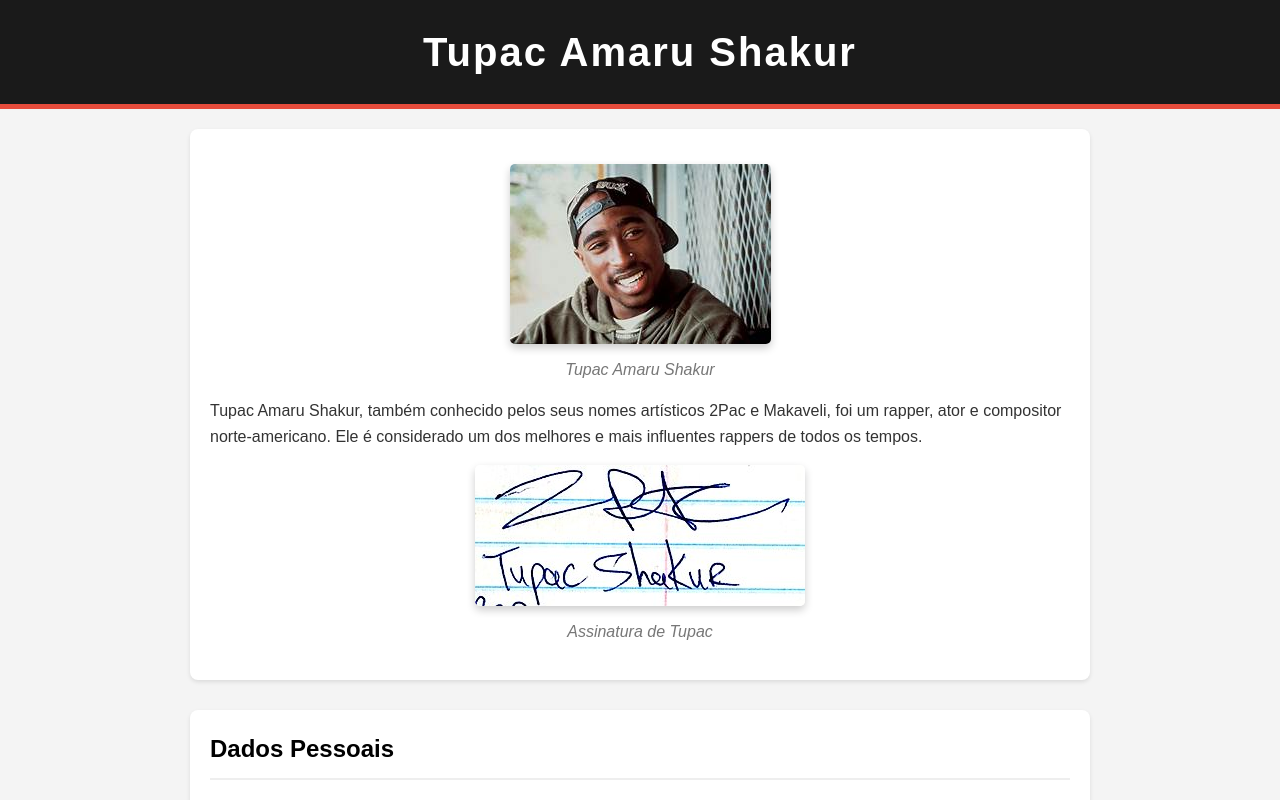
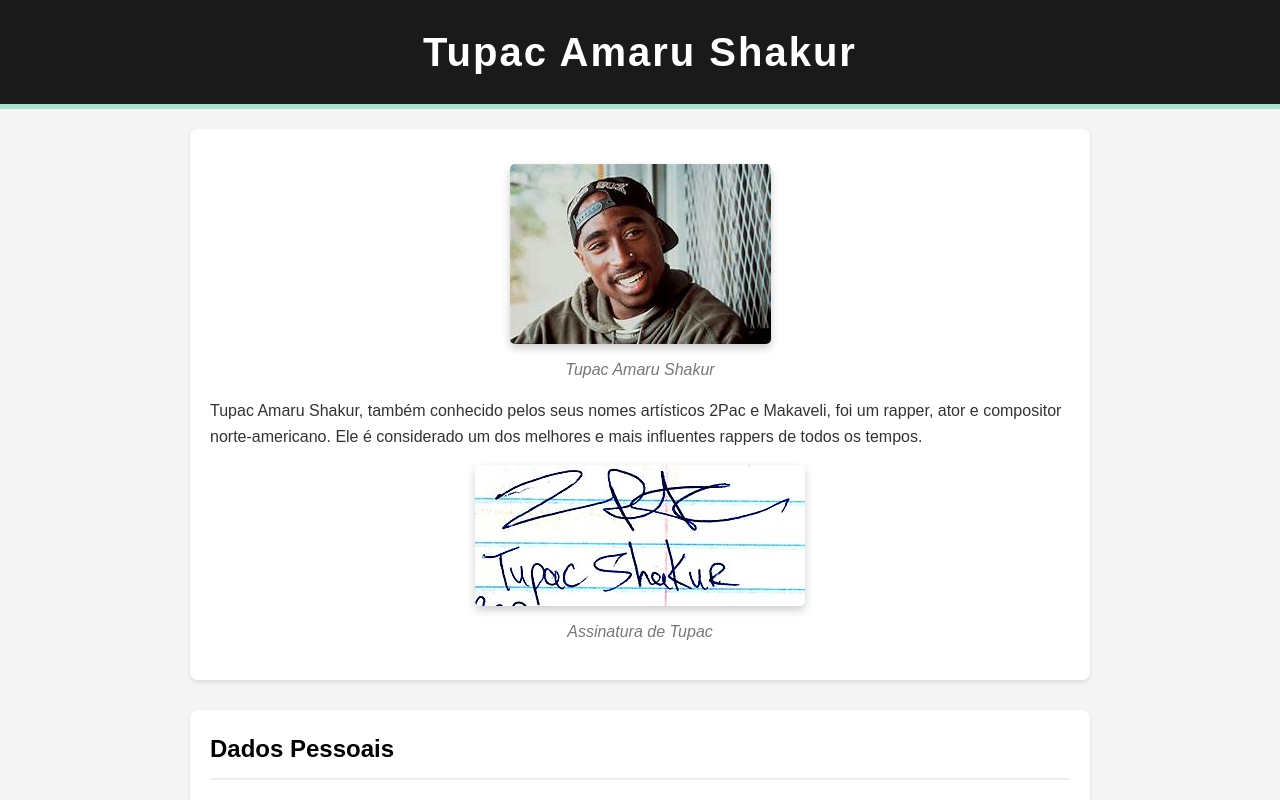
Before and after one commit to contactJoel/2PAC, a plain HTML site: page index.html in a window 1280 px wide. Shown: the top 800 px of the page. Drawn offline with Linux system fonts and the light colour scheme.

Commit message:
Alteração/cor/header/border

```diff
--- a/style.css
+++ b/style.css
@@ -18,7 +18,7 @@ header {
     color: #fff;
     padding: 20px 0;
     text-align: center;
-    border-bottom: 5px solid #e74c3c; /* Cor de destaque */
+    border-bottom: 5px solid #abdecb; /* Cor de destaque */
 }
 
 header h1 {
```
